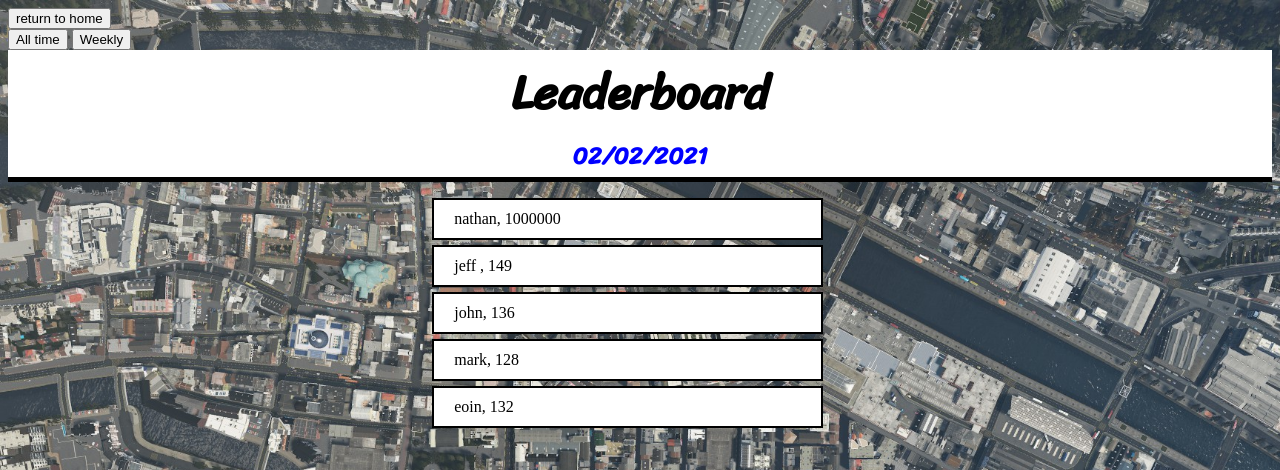
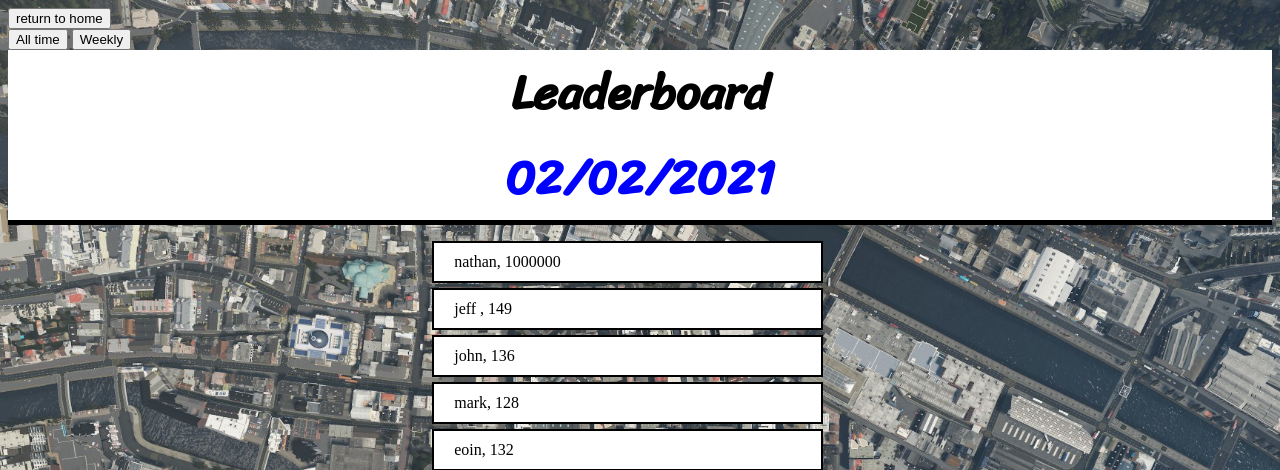
Before and after one commit to Jeffride/TeamProject2021, a Django app: page /leaderboard/ in a window 1280 px wide. Shown: the top 470 px of the page. Run offline with Django 3.2, Linux system fonts and the light colour scheme; data comes from the database, SQL or seed files in the repository.

Commit message:
css leaderboard changes

```diff
--- a/teamProject/static/leaderboard.css
+++ b/teamProject/static/leaderboard.css
@@ -20,8 +20,7 @@ h1{
     margin: 0%;
 }
 #date{
-    color:blue;
-    font-size: 50%;
+    color:blue
 }
 ul{
     list-style-type: none;
```
